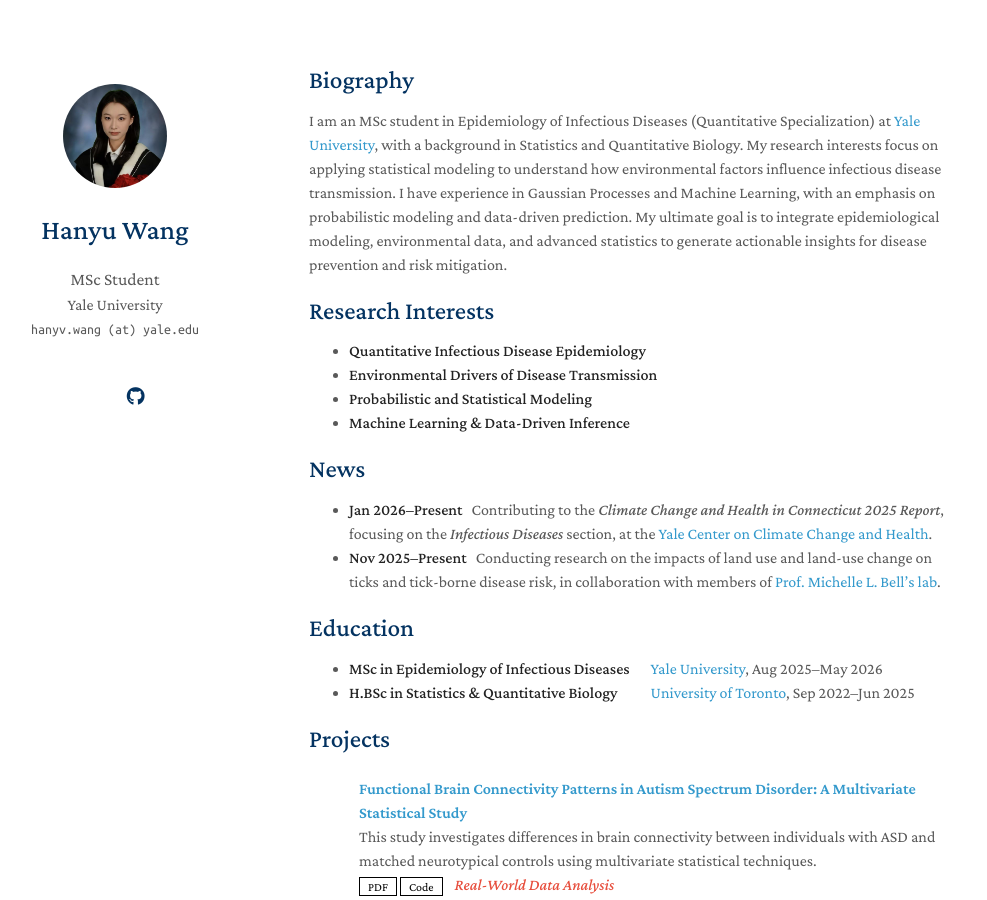
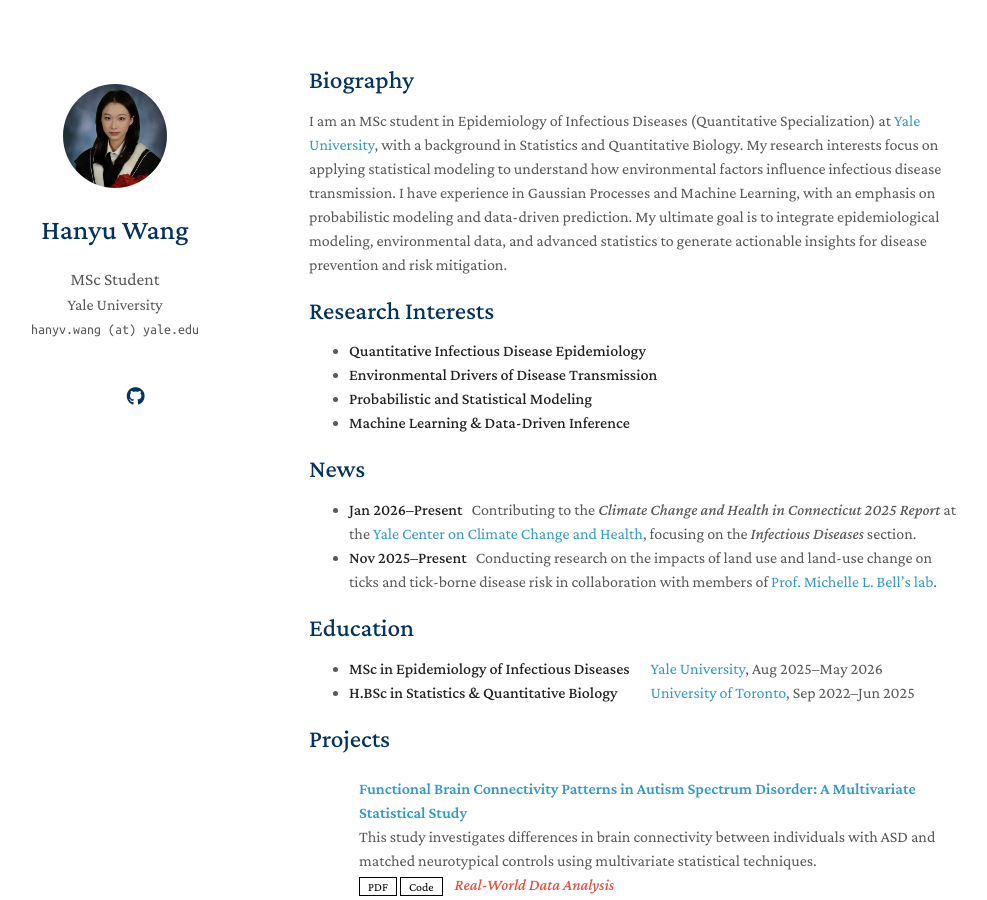
Before and after one commit to hanyvwang/hanyvwang.github.io, a Jekyll site: the page built from index.md, in a window 1280 px wide and 900 px high. Shown: the whole window, without its empty margins (161-1148 px from the left). Built offline with Jekyll 4.4.1, drawn with Linux system fonts in a browser that asks for light colours; a style sheet for code colours, icons or effects is not loaded; our own code applies the rules of GitHub Pages for plain Markdown files.

```diff
--- a/index.md
+++ b/index.md
@@ -15,8 +15,8 @@ I am an MSc student in Epidemiology of Infectious Diseases (Quantitative Special
 
 ## News
 
-- **Jan 2026–Present** &nbsp;&nbsp;Contributing to the *Climate Change and Health in Connecticut 2025 Report*, focusing on the *Infectious Diseases* section, at the [Yale Center on Climate Change and Health](https://ysph.yale.edu/yale-center-on-climate-change-and-health/).
-- **Nov 2025–Present** &nbsp;&nbsp;Conducting research on the impacts of land use and land-use change on ticks and tick-borne disease risk, in collaboration with members of [Prof. Michelle L. Bell’s lab](https://bell-lab.yale.edu/).
+- **Jan 2026–Present** &nbsp;&nbsp;Contributing to the *Climate Change and Health in Connecticut 2025 Report* at the [Yale Center on Climate Change and Health](https://ysph.yale.edu/yale-center-on-climate-change-and-health/), focusing on the *Infectious Diseases* section.
+- **Nov 2025–Present** &nbsp;&nbsp;Conducting research on the impacts of land use and land-use change on ticks and tick-borne disease risk in collaboration with members of [Prof. Michelle L. Bell’s lab](https://bell-lab.yale.edu/).
 
 ## Education
 
```
